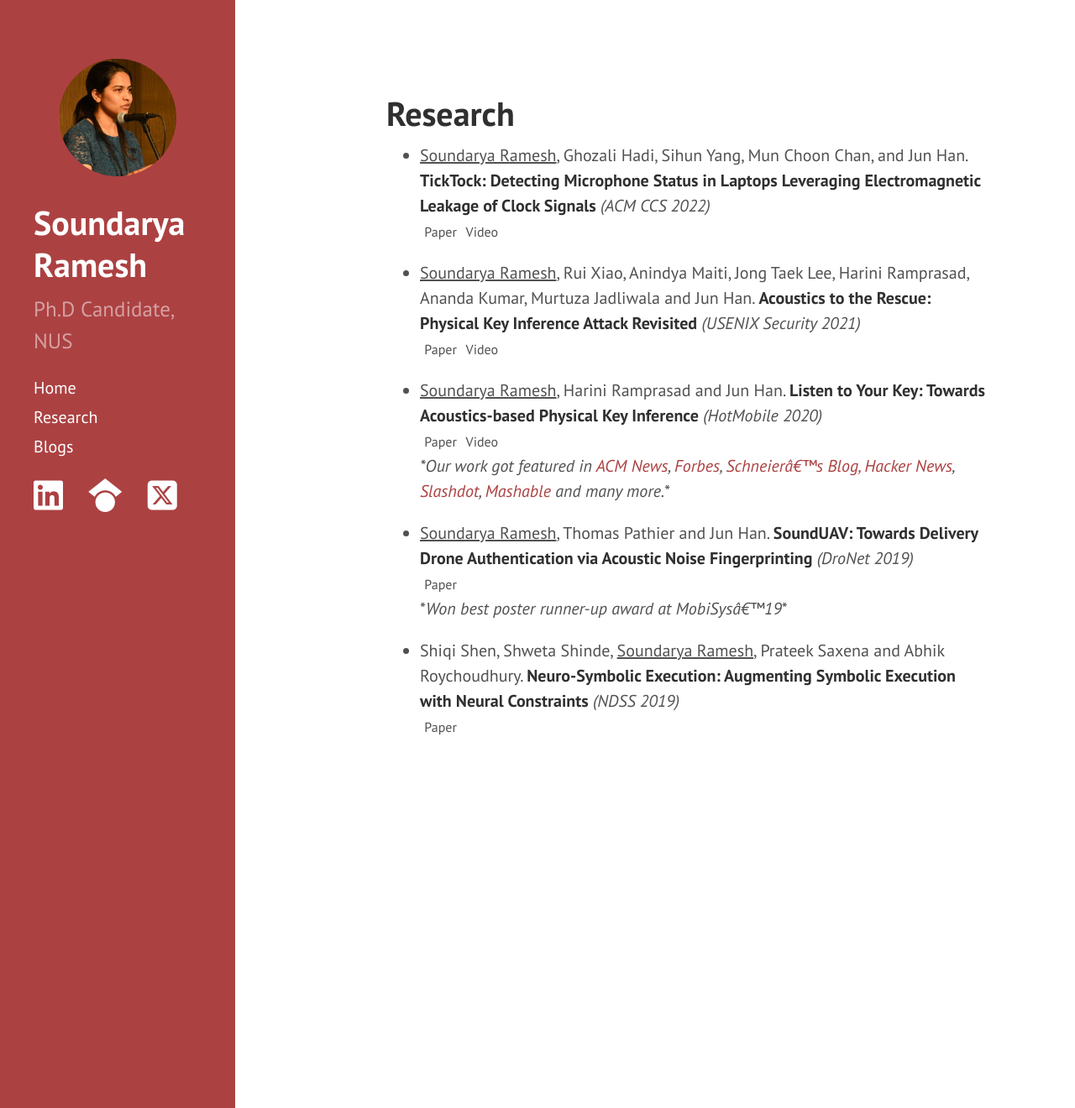
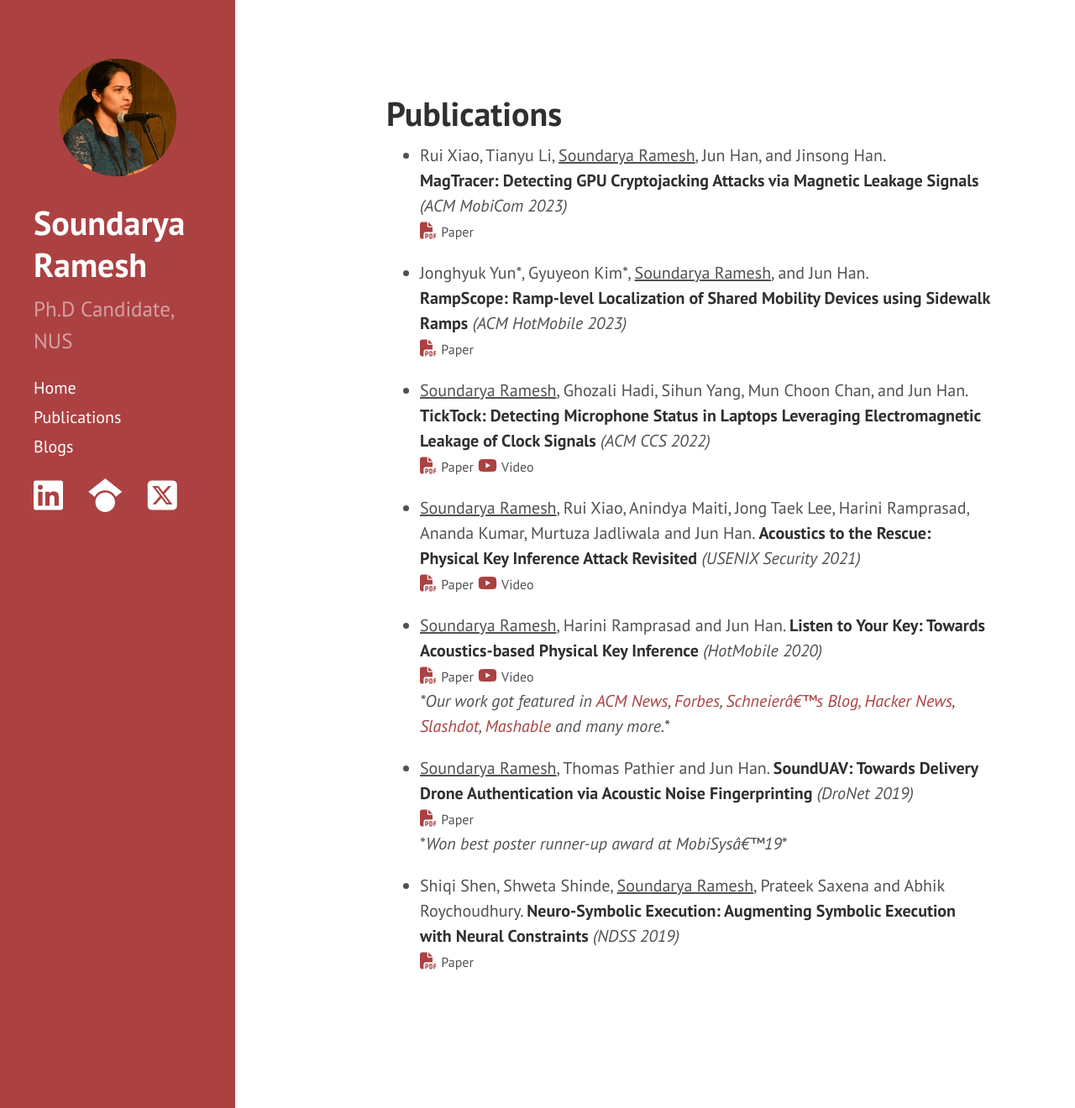
Before and after one commit to soundaryaramesh/soundaryaramesh.github.io, a Jekyll site: the page built from projects.md, in a window 1280 px wide and 1320 px high. Shown: the whole window at 84% size. Built offline with Jekyll 4.4.1, drawn with Linux system fonts in a browser that asks for light colours.

Commit message:
update publications

```diff
--- a/_includes/sidebar.html
+++ b/_includes/sidebar.html
@@ -15,7 +15,7 @@
 
     <nav class="sidebar-nav">
       <a class="sidebar-nav-item{% if page.url == site.baseurl %} active{% endif %}" href="{{ site.baseurl }}/">Home</a>
-      <a class="sidebar-nav-item{% if page.url == site.baseurl %} active{% endif %}" href="{{ site.baseurl }}/projects/">Research</a>
+      <a class="sidebar-nav-item{% if page.url == site.baseurl %} active{% endif %}" href="{{ site.baseurl }}/projects/">Publications</a>
       <a class="sidebar-nav-item{% if page.url == site.baseurl %} active{% endif %}" href="{{ site.baseurl }}/blogs/">Blogs</a>
 
       {% comment %}
--- a/projects.md
+++ b/projects.md
@@ -1,19 +1,37 @@
 ---
 layout: page
-title: Research
+title: Publications
 ---
 <!--As you might have figured out by now, most research papers are hard to follow (read: boring). So, in this part of my webpage, I try to provide short blog articles explaining my research work without too much technical detail. The goal is bring out the main ideas in the paper and share some thoughts beyond those conveyed in the paper (to be updated soon!).
 
 Below, I list my research projects and associated blog posts, with the most recent one first. -->
 
+
+* Rui Xiao, Tianyu Li, <u>Soundarya Ramesh</u>, Jun Han, and Jinsong Han. <br>**MagTracer: Detecting GPU Cryptojacking Attacks via Magnetic Leakage Signals** <i>(ACM MobiCom 2023)</I>
+	<div>
+    <a href="https://ruixiao24.github.io/files/magtracer-mobicom23.pdf">
+		<i class="fa-solid fa-file-pdf"></i></a>
+	<span style="font-size:80%">Paper</span>
+	</div>
+	<i>  </i>
+
+* Jonghyuk Yun\*, Gyuyeon Kim\*, <u>Soundarya Ramesh</u>, and Jun Han. <br>**RampScope: Ramp-level Localization of Shared Mobility Devices using Sidewalk Ramps** <i>(ACM HotMobile 2023)</I>
+	<div>
+    <a href="{{ site.baseurl }}/papers/rampscope_hotmobile23.pdf">
+		<i class="fa-solid fa-file-pdf"></i></a>
+	<span style="font-size:80%">Paper</span>
+	</div>
+	<i>  </i>
+
+
 * <u>Soundarya Ramesh</u>, Ghozali Hadi, Sihun Yang, Mun Choon Chan, and Jun Han. **TickTock: Detecting Microphone Status in Laptops Leveraging Electromagnetic Leakage of Clock Signals** <i>(ACM CCS 2022)</I>
 	<div>
     <a href="{{ site.baseurl }}/papers/ticktock_ccs_extended_version.pdf">
-		<i class="fa fa-file-pdf-o"></i></a>
+		<i class="fa-solid fa-file-pdf"></i></a>
 	<span style="font-size:80%">Paper</span>
 
     <a href="https://www.youtube.com/watch?v=5wygPnX_PaQ">
-   		<i class="fa fa-youtube-play"></i></a>
+   		<i class="fa-brands fa-youtube"></i></a>
 	<span style="font-size:80%">Video</span>
 	</div>
 	<i>  </i>
@@ -22,22 +40,22 @@ Below, I list my research projects and associated blog posts, with the most rece
 * <u>Soundarya Ramesh</u>, Rui Xiao, Anindya Maiti, Jong Taek Lee, Harini Ramprasad, Ananda Kumar, Murtuza Jadliwala and Jun Han. **Acoustics to the Rescue: Physical Key Inference Attack Revisited** <i>(USENIX Security 2021)</i>
 	<div>
     <a href="{{ site.baseurl }}/papers/sec21fall_ramesh.pdf">
-		<i class="fa fa-file-pdf-o"></i></a>
+		<i class="fa-solid fa-file-pdf"></i></a>
 	<span style="font-size:80%">Paper</span>
 
     <a href="https://www.youtube.com/watch?v=hr_KW0_waEU">
-   		<i class="fa fa-youtube-play"></i></a>
+   		<i class="fa-brands fa-youtube"></i></a>
 	<span style="font-size:80%">Video</span>
 	</div>
-	<i>  </i>
+	<!-- <i>  </i> -->
 * <u>Soundarya Ramesh</u>, Harini Ramprasad and Jun Han. **Listen to Your Key: Towards Acoustics-based Physical Key Inference** <i style="font-size:100%">(HotMobile 2020)</i>
 	<div>
     <a href="{{ site.baseurl }}/papers/spikey_hotmobile.pdf">
-		<i class="fa fa-file-pdf-o"></i></a>
+		<i class="fa-solid fa-file-pdf"></i></a>
 	<span style="font-size:80%">Paper</span>
 
     <a href="https://www.youtube.com/watch?v=bxyAa_txM34">
-   		<i class="fa fa-youtube-play"></i></a>
+   		<i class="fa-brands fa-youtube"></i></a>
 	<span style="font-size:80%">Video</span>
 	</div>
 <i>*Our work got featured in <a href="https://cacm.acm.org/news/246744-picking-locks-with-audio-technology/fulltext">ACM News</a>,
@@ -46,7 +64,7 @@ Below, I list my research projects and associated blog posts, with the most rece
 * <u>Soundarya Ramesh</u>, Thomas Pathier and Jun Han. **SoundUAV: Towards Delivery Drone Authentication via Acoustic Noise Fingerprinting** <i>(DroNet 2019)</i>
 	<div>
     <a href="{{ site.baseurl }}/papers/sounduav_dronet.pdf">
-		<i class="fa fa-file-pdf-o"></i></a>
+		<i class="fa-solid fa-file-pdf"></i></a>
 	<span style="font-size:80%">Paper</span>
 	</div>
 <span>&#42;</span><i>Won best poster runner-up award at MobiSys'19</i><span>&#42;</span>
@@ -54,7 +72,7 @@ Below, I list my research projects and associated blog posts, with the most rece
 * Shiqi Shen, Shweta Shinde, <u>Soundarya Ramesh</u>, Prateek Saxena and Abhik Roychoudhury. **Neuro-Symbolic Execution: Augmenting Symbolic Execution with Neural Constraints** <i>(NDSS 2019) </i>
 	<div>
     <a href="{{ site.baseurl }}/papers/neuex_ndss.pdf">
-		<i class="fa fa-file-pdf-o"></i></a>
+		<i class="fa-solid fa-file-pdf"></i></a>
 	<span style="font-size:80%">Paper</span>
 	</div>
 <!-- <a href="https://www.ndss-symposium.org/wp-content/uploads/2019/02/ndss2019_11-3_Shiqi_paper.pdf">(Link)</a> <br /> -->
```
Also changed, not shown: index.md (+19 -18 lines), public/apple-touch-icon-144-precomposed.png (deleted), public/favicon.ico (deleted), 1 other file.
